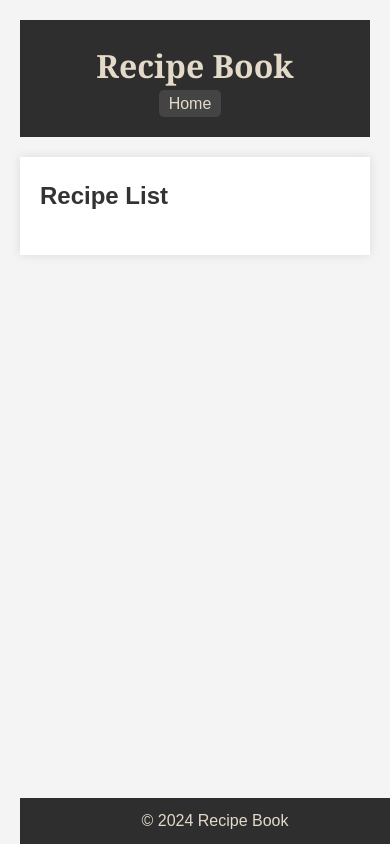
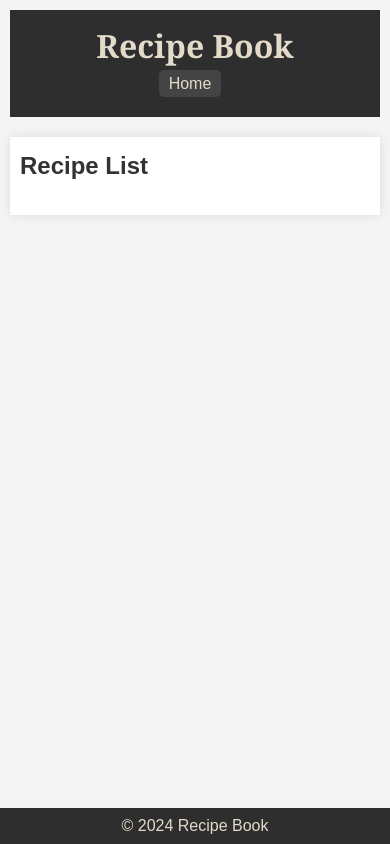
Before and after one commit to seanfreaney/fav-recipes, a Django app: page / in a window 390 px wide. Run offline with Django 4.2, Linux system fonts and the light colour scheme; data that the repository does not hold is empty.

Commit message:
enhance styling and add media queries

```diff
--- a/static/css/style.css
+++ b/static/css/style.css
@@ -23,6 +23,8 @@ header {
     padding: 20px 0;
     text-align: center;
     margin-bottom: 20px;
+    width: 100%;
+    box-sizing: border-box;
 }
 
 header h1 {
@@ -60,6 +62,7 @@ main {
     background: #fff;
     padding: 20px;
     box-shadow: 0 0 10px rgba(0, 0, 0, 0.1);
+    margin-bottom: 40px; /* To ensure there's space above the fixed footer */
 }
 
 /* Recipe grid styling */
@@ -129,8 +132,47 @@ footer {
     color: #E3DAC9; /* Cream/Bone */
     text-align: center;
     padding: 10px 0;
-    margin-top: 20px;
     position: fixed;
     bottom: 0;
+    left: 0;
     width: 100%;
+    box-sizing: border-box;
 }
+
+/* Media Queries for Responsive Design */
+@media (max-width: 768px) {
+    .recipe-item {
+        width: calc(100% - 10px); /* Single column on small screens */
+    }
+
+    nav ul {
+        flex-direction: column;
+        align-items: center;
+    }
+
+    nav ul li {
+        margin-bottom: 10px;
+    }
+}
+
+@media (max-width: 480px) {
+    body {
+        padding: 10px;
+    }
+
+    header {
+        padding: 10px 0;
+    }
+
+    main {
+        padding: 10px;
+    }
+
+    footer {
+        padding: 5px 0;
+    }
+
+    .pagination-buttons a {
+        padding: 5px 10px;
+    }
+}
```
